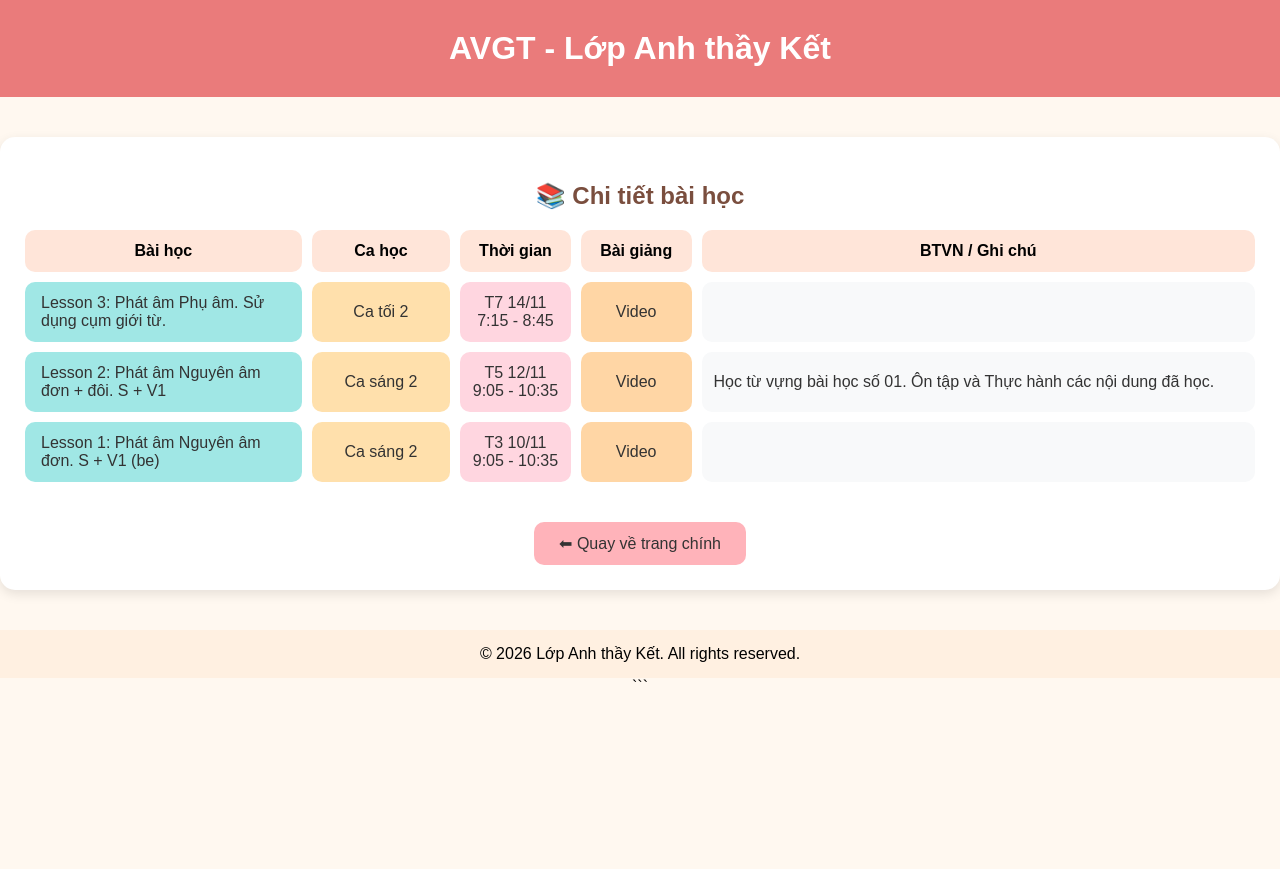
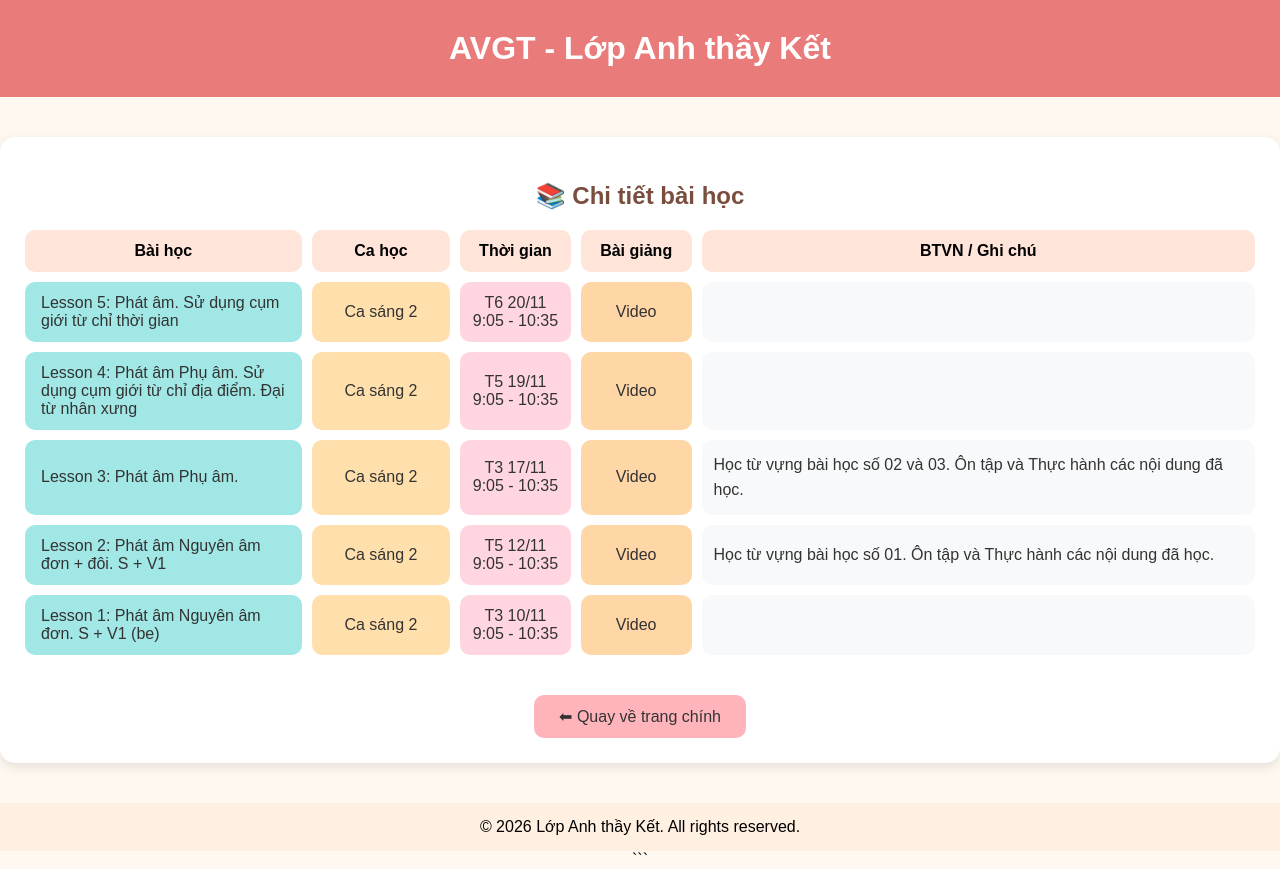
Before and after one commit to ketng91/thayket.avgt.baihoc, a plain HTML site: page index.html in a window 1280 px wide. Before the commit the page ends 800 px from the top, so only its background shows below. Drawn offline with Linux system fonts and the light colour scheme.

Commit message:
Add files via upload

```diff
--- a/index.html
+++ b/index.html
@@ -180,10 +180,28 @@ const lessons = [
     note:"Học từ vựng bài học số 01. Ôn tập và Thực hành các nội dung đã học."
 },
 {
-    lesson:"Lesson 3: Phát âm Phụ âm. Sử dụng cụm giới từ.",
+    lesson:"Lesson 3: Phát âm Phụ âm. ",
     lessonLink:"",
-    session:"Ca tối 2",
-    time:"T7 14/11<br>7:15 - 8:45",
+    session:"Ca sáng 2",
+    time:"T3 17/11<br>9:05 - 10:35",
+    video:"https://youtu.be/92yjVpZkxQ8",
+    homework:"",
+    note:"Học từ vựng bài học số 02 và 03. Ôn tập và Thực hành các nội dung đã học."
+},
+{
+    lesson:"Lesson 4: Phát âm Phụ âm. Sử dụng cụm giới từ chỉ địa điểm. Đại từ nhân xưng",
+    lessonLink:"",
+    session:"Ca sáng 2",
+    time:"T5 19/11<br>9:05 - 10:35",
+    video:"",
+    homework:"",
+    note:""
+},
+{
+    lesson:"Lesson 5: Phát âm. Sử dụng cụm giới từ chỉ thời gian",
+    lessonLink:"",
+    session:"Ca sáng 2",
+    time:"T6 20/11<br>9:05 - 10:35",
     video:"",
     homework:"",
     note:""
```
